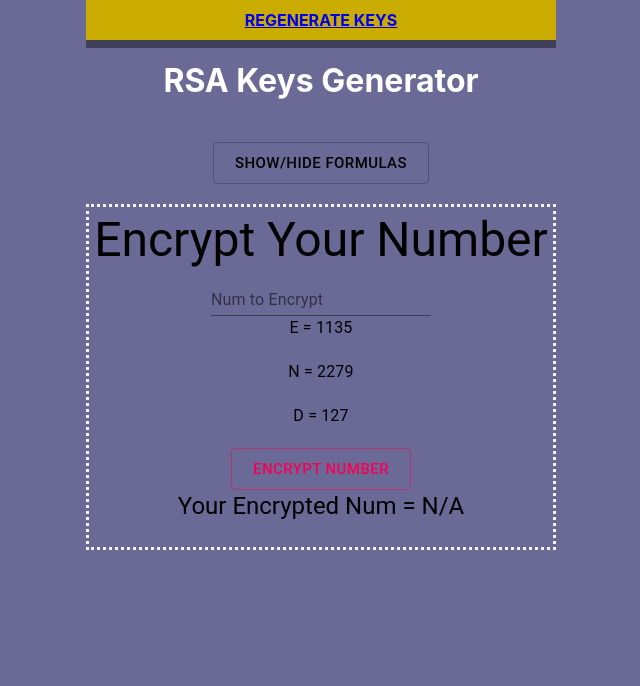
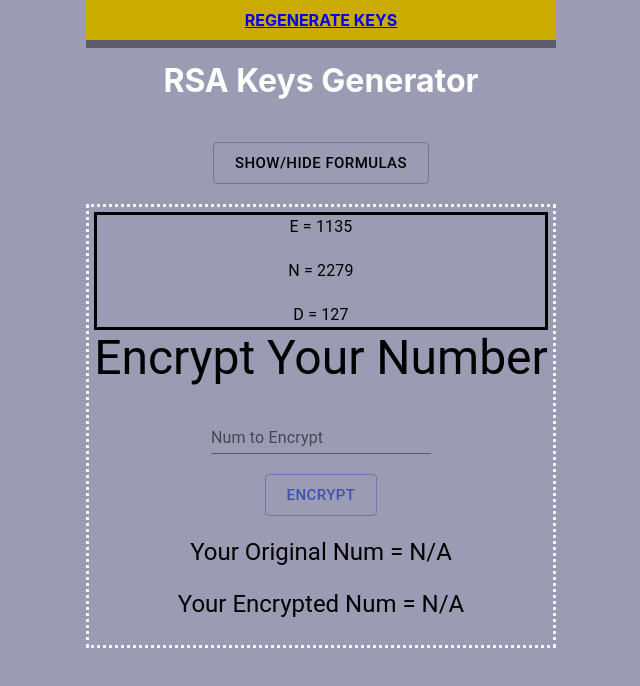
Before and after one commit to hujikolp1/rsa_keypair_generator, a React (Create React App) app: page / in a window 1280 px wide. Shown: the top 686 px of the page, without its empty margins (319-959 px from the left). Built offline with nearby package versions, Linux system fonts and the light colour scheme.

Commit message:
nicer layout

```diff
--- a/src/App.css
+++ b/src/App.css
@@ -55,7 +55,7 @@
 body {
   /* margin: 0;
   padding: 0;  */
-  background: rgb(107, 106, 151);
+  background: rgb(155, 155, 180);
   display: flex;
   justify-content: center;
   align-items: center;
--- a/src/components/autoGenKeys.tsx
+++ b/src/components/autoGenKeys.tsx
@@ -149,7 +149,7 @@ const AutoGenKeys:React.FC = ({...props})  => {
 
             </div>
 
-            <Encryption E={E} N={N} D={D} encryptedNum={undefined}/>
+            <Encryption E={E} N={N} D={D} encryptedNum={undefined} inputNumProp={-1}/>
 
         </div>
 
--- a/src/components/decryption.tsx
+++ b/src/components/decryption.tsx
@@ -2,10 +2,10 @@ import React, { useState , useEffect } from 'react';
 import TextField from '@material-ui/core/TextField';
 import Button from '@material-ui/core/Button';
 import Typography from '@material-ui/core/Typography';
+import OutputDecrypted from './outputDecrypted';
 
 
-
-const Decryption = (props: { N: number; E: number; D: number; encryptedNum: any }) => {
+const Decryption = (props: { N: number; E: number; D: number; encryptedNum: any; inputNumProp: any; decryptedNum: any }) => {
 
     // const [encryptedNumProps, setEncryptedNumProps] = useState<bigint>();
     const [encryptedNum, setEncryptedNum] = useState<any>();
@@ -13,11 +13,11 @@ const Decryption = (props: { N: number; E: number; D: number; encryptedNum: any
 
     const [changeD, setChangeD] = useState<bigint>(BigInt(props.D));
 
-
     useEffect( ()=>{
-        console.log('pulled in props encrypted Num => ', props.encryptedNum, ' -typeof- ', typeof props.encryptedNum);
+        // console.log('pulled in inputNumProps => ', props.inputNumProp, '-', typeof props.inputNumProp);
+        // console.log('pulled in props encrypted Num => ', props.encryptedNum, ' -typeof- ', typeof props.encryptedNum);
         setEncryptedNum(props.encryptedNum);
-        console.log('setEncryptedNum => ', encryptedNum);
+        // console.log('setEncryptedNum => ', encryptedNum);
         return () => {console.log('useEffect done')}
     }, [encryptedNum]);
 
@@ -25,28 +25,28 @@ const Decryption = (props: { N: number; E: number; D: number; encryptedNum: any
         let placeholder = (e.target.value);
         placeholder = BigInt(placeholder);
         setEncryptedNum(placeholder);
-        console.log('handleNumChange setEncryptedNum => ', encryptedNum, ' -typeof- ', typeof encryptedNum);
+        // console.log('handleNumChange setEncryptedNum => ', encryptedNum, ' -typeof- ', typeof encryptedNum);
 
     }
     const handleChangeD = (e: { target: { value: any; }; }) => {
         let placeholder = (e.target.value);
         setChangeD(placeholder);
-        console.log('ChangedD => ', changeD);
+        // console.log('ChangedD => ', changeD);
     };
     const handleSetDecryption = ():Promise<number> => {
         return new Promise( (res, rej) => {
             try {
 
-                console.log('USING state changeD => ', changeD,' -typeof- ', typeof changeD);
+                // console.log('USING state changeD => ', changeD,' -typeof- ', typeof changeD);
                 let bigD = BigInt(changeD);
-                console.log('USING regular props.D => ', props.D,' -typeof- ', typeof props.D);
-                console.log('USING bigint props.D => ', bigD,' -typeof- ', typeof bigD);
+                // console.log('USING regular props.D => ', props.D,' -typeof- ', typeof props.D);
+                // console.log('USING bigint props.D => ', bigD,' -typeof- ', typeof bigD);
                 let bigN = BigInt(props.N);
-                console.log('USING regular props.N => ', props.N,' -typeof- ', typeof props.N);
-                console.log('USING bigint props.N => ', bigN,' -typeof- ', typeof bigN);
+                // console.log('USING regular props.N => ', props.N,' -typeof- ', typeof props.N);
+                // console.log('USING bigint props.N => ', bigN,' -typeof- ', typeof bigN);
                 let bigEncrypt:any = encryptedNum;
                 bigEncrypt = BigInt(encryptedNum);
-                console.log('USING bigEncrypt => ', bigEncrypt, ' -typeof- ', typeof bigEncrypt);
+                // console.log('USING bigEncrypt => ', bigEncrypt, ' -typeof- ', typeof bigEncrypt);
 
 
                 // ----------------------------------------
@@ -56,13 +56,13 @@ const Decryption = (props: { N: number; E: number; D: number; encryptedNum: any
                 // E^D mod N
                 // ----------------------------------------
 
-                console.log('NOT STATEFUL bigDecrypt ', bigDecrypt, ' typeof ', typeof bigDecrypt);
+                // console.log('NOT STATEFUL bigDecrypt ', bigDecrypt, ' typeof ', typeof bigDecrypt);
                 let numberizeDecrypt = Number(bigDecrypt);
 
                 res(numberizeDecrypt);
             }
             catch (error) {
-                console.log('decrypt promise error ... ')
+                console.error('decrypt promise error ... ')
                 rej(error);
             }
         })
@@ -73,7 +73,10 @@ const Decryption = (props: { N: number; E: number; D: number; encryptedNum: any
         let decrypt = await handleSetDecryption();
         decrypt = Number(decrypt);
         setDecryptedNum(decrypt);
+
         console.log('STATEFUL DEcrypted num ', decryptedNum);
+        console.log('TYPEOF STATEFUL DEcrypted num ', typeof decryptedNum);
+
     }
 
 
@@ -81,23 +84,22 @@ const Decryption = (props: { N: number; E: number; D: number; encryptedNum: any
     return(
         <div>
             <form>
-                <Typography variant='h3'> Decrypt Your Number </ Typography>
-
-                <Typography variant='h5'>Num to Decrypt = {encryptedNum?Number(encryptedNum):'loading'}</Typography> <br></br>
-                <Typography variant='h5'>Hint: only D will work</Typography> <br></br>
-                <TextField onChange={handleChangeD} label='change your private key D!' value={changeD} /> <br></br>
-            </form>
+                <Typography variant='h3'> Decrypt Your Number </ Typography> <br></br>
+                <Typography variant='h5'>Hint: only D = {props.D} will work</Typography> <br></br>
+                <TextField onChange={handleChangeD} label='use your private key D!' value={changeD} /> <br></br>
+            </form> <br></br>
             <Button
                 variant='outlined'
                 size='large'
-                color='secondary'
+                color='primary'
                 type='submit'
                 onClick={handleDecryption}
             >
                 <text>DECRYPT NUMBER</text>
             </Button>
 
-            <Typography variant='h6'>Decrypted: {decryptedNum ? decryptedNum : 'N/A'} </Typography>
+            {decryptedNum && <OutputDecrypted inputNumProp={props.inputNumProp} decryptedNum={decryptedNum} />}
+
 
         </div>
     )
--- a/src/components/encryption.tsx
+++ b/src/components/encryption.tsx
@@ -10,9 +10,11 @@ import { placeholder } from '@babel/types';
 
 
 
-const Encryption = (props: { N: number; E: number; D: number; encryptedNum: any }) => {
+const Encryption = (props: { N: number; E: number; D: number; encryptedNum: any; inputNumProp: any }) => {
 
     const [bigNumInput, setBigNumInput] = useState<any>();
+    const [inputNumProp, setInputNumProp] = useState<any>();
+
 
     const [encryptedNum, setEncryptedNum] = useState<bigint>();
     const [encryptedNumDisplay, setEncryptedNumDisplay]=useState<string>('none');
@@ -21,12 +23,13 @@ const Encryption = (props: { N: number; E: number; D: number; encryptedNum: any
     const [charCodeArray, setCharCodeArray] = useState<number[]>([]);
 
     useEffect( () => {
-        return () => {'useEffect done'}
+        return () => {}
     }, [bigNumInput]);
 
     const handleNumChange = (e: { target: { value: any; }; }) => {
         let placeholder = (e.target.value);
         console.log('handleNumChange placeholder => ', placeholder);
+        setInputNumProp(placeholder);
         placeholder = BigInt(placeholder);
         setBigNumInput(placeholder);
     }
@@ -101,27 +104,29 @@ const Encryption = (props: { N: number; E: number; D: number; encryptedNum: any
     return(
         <div className='encryptionContainer'>
             <form id='numToEncryptForm'>
-                <Typography variant='h3'> Encrypt Your Number </ Typography>
-
-                <TextField onChange={handleNumChange} label='Num to Encrypt' /> <br></br>
-                <Typography>E = {props.E}</Typography> <br></br>
-                <Typography>N = {props.N}</Typography> <br></br>
-                <Typography>D = {props.D}</Typography> <br></br>
+                <div style={{border:'3px solid black'}}>
+                    <Typography>E = {props.E}</Typography> <br></br>
+                    <Typography>N = {props.N}</Typography> <br></br>
+                    <Typography>D = {props.D}</Typography>
+                </div>
+                <Typography variant='h3'> Encrypt Your Number </ Typography> <br></br>
+                <TextField onChange={handleNumChange} label='Num to Encrypt' /> <br></br><br></br>
 
                 <Button
                     // style={{display: `${encryptedNumDisplay}`}}
                     variant='outlined'
                     size='large'
-                    color='secondary'
+                    color='primary'
                     type='submit'
                     onClick={handleEncryption}
                 >
-                    <text>ENCRYPT NUMBER</text>
+                    <text>ENCRYPT</text>
                 </Button>
-            </form>
+            </form> <br></br>
+            <Typography variant='h5'>Your Original Num = {inputNumProp?inputNumProp:'N/A'}</Typography> <br></br>
             <Typography variant='h5'>Your Encrypted Num = {encryptedNum ? String(encryptedNum) : 'N/A'} </Typography> <br></br>
 
-            {encryptedNum && <Decryption E={props.E} N={props.N} D={props.D} encryptedNum={encryptedNum}/>}
+            {encryptedNum && <Decryption E={props.E} N={props.N} D={props.D} encryptedNum={encryptedNum} inputNumProp={inputNumProp} decryptedNum={undefined}/>}
         </div>
     )
 }
--- /dev/null
+++ b/src/components/outputDecrypted.tsx
@@ -0,0 +1,36 @@
+import React, { useState, useEffect } from "react";
+import { Typography } from "@material-ui/core";
+
+const OutputDecrypted = (props: {inputNumProp: number; decryptedNum: any }) => {
+    const [decryptStyleText, setDecryptStyleText] = useState<Object>({});
+
+    useEffect( () => {
+        return () => {}
+    },[props.decryptedNum])
+
+
+    const changeStyleColors = () => {
+        let original = Number(props.inputNumProp);
+        let unoriginal = Number(props.decryptedNum);
+
+        console.log("ORIGINAL => ", original);
+        console.log("TYPEOF original) => ", typeof original);
+        console.log("unoriginal => ", unoriginal);
+        console.log("TYPEOF unoriginal => ", typeof unoriginal);
+
+        if(original == unoriginal) {
+            setDecryptStyleText({color: 'green',textDecoration:'none',fontWeight:'bold'});
+        } else if (original != unoriginal) {
+            setDecryptStyleText({color: 'red', textDecoration:'line-through',fontWeight:'none'});
+        }
+    }
+
+
+    return (
+        <Typography variant='h5'>
+            Decrypted: {props.decryptedNum ? props.decryptedNum : 'N/A'}
+        </Typography>
+    )
+}
+
+export default OutputDecrypted;
```
